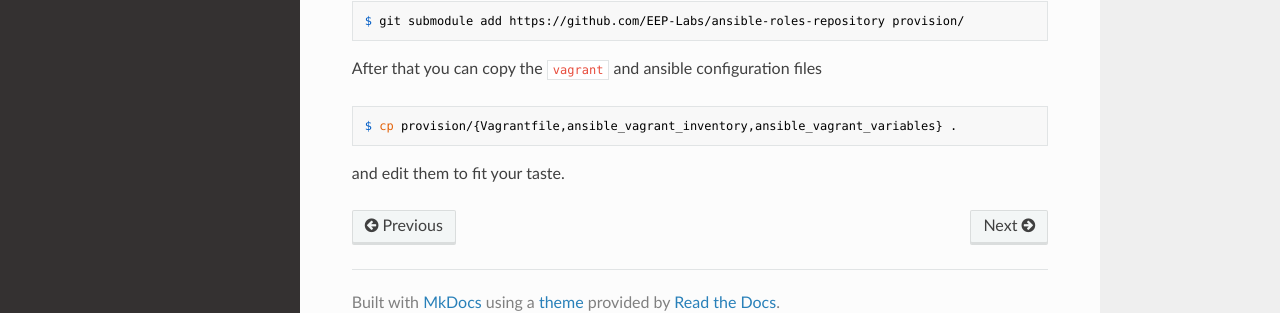
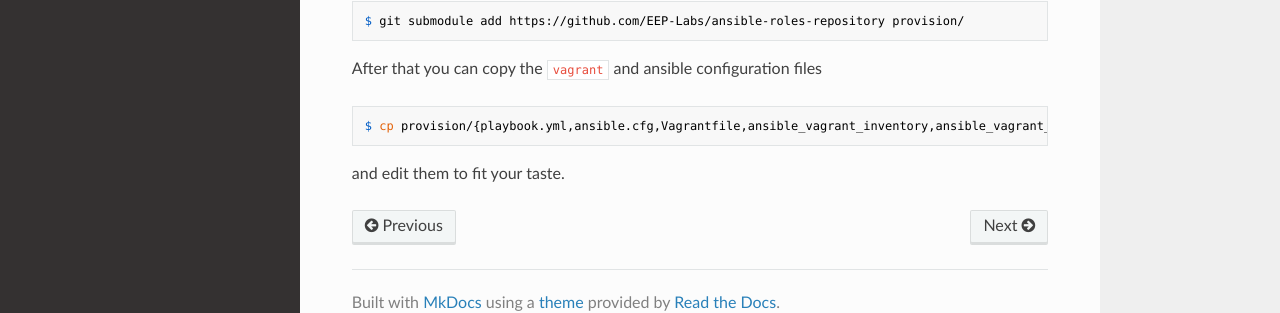
Before and after one commit to EEP-Labs/ansible-roles-repository, an MkDocs documentation site: the page built from docs/installation.md, in a window 1280 px wide. Shown: the part 280-593 px from the top of the page. Built offline with MkDocs 1.6.1, drawn with Linux system fonts in a browser that asks for light colours; nearby versions of some CDN libraries; old or Windows-style settings are respelled for this version of MkDocs.

Commit message:
Complete file necessary for starting.

```diff
--- a/docs/installation.md
+++ b/docs/installation.md
@@ -10,6 +10,6 @@ with the following command
 
 After that you can copy the ``vagrant`` and ansible configuration files
 
-    $ cp provision/{Vagrantfile,ansible_vagrant_inventory,ansible_vagrant_variables} .
+    $ cp provision/{playbook.yml,ansible.cfg,Vagrantfile,ansible_vagrant_inventory,ansible_vagrant_variables} .
 
 and edit them to fit your taste.
```
